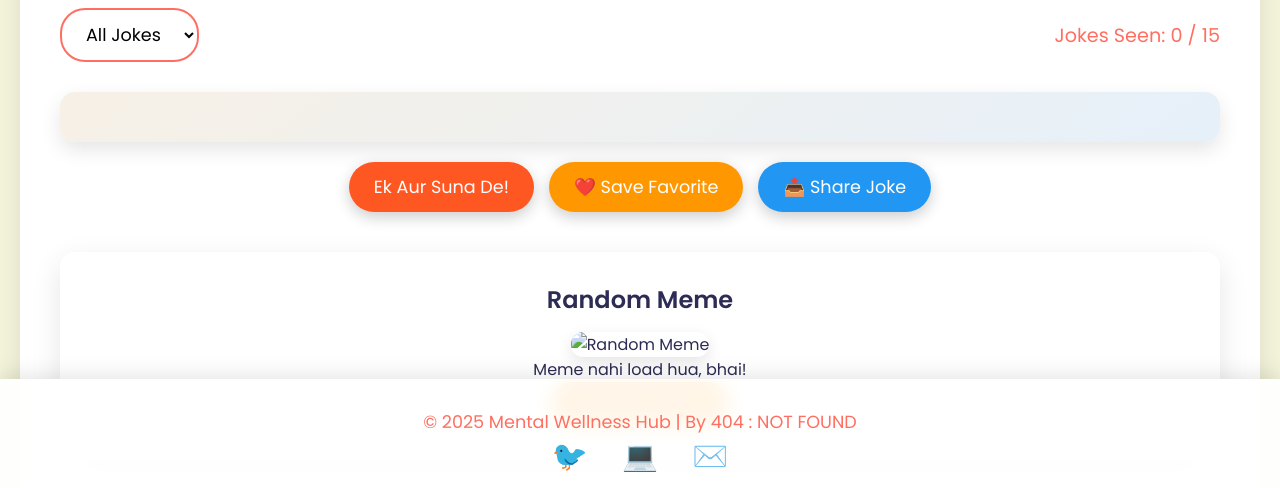
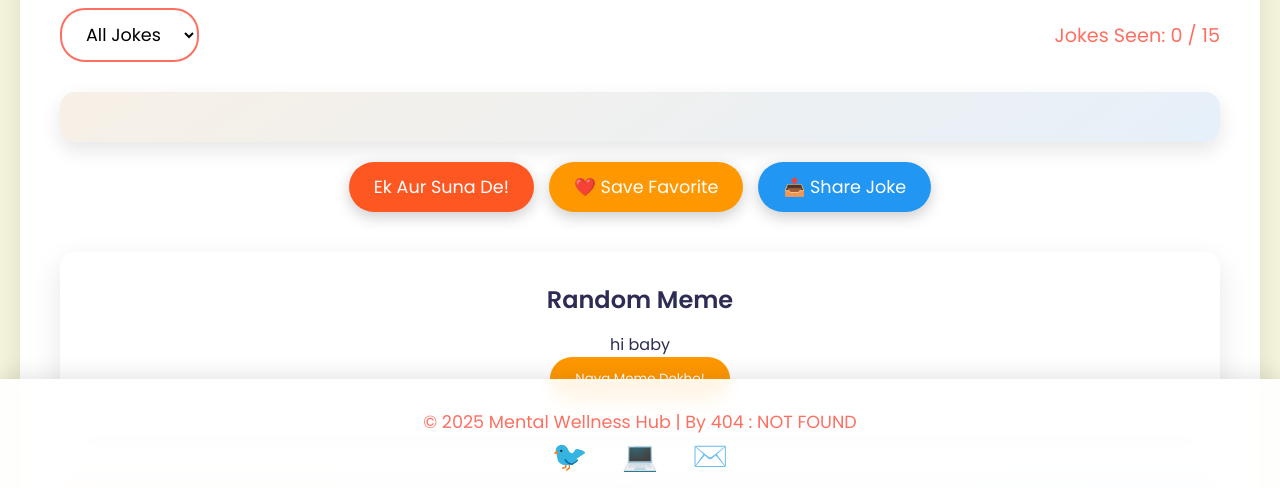
Before and after one commit to krishhn13/Mental-Wellness-Hub, a plain HTML site: page frontend/jokes.html in a window 1280 px wide. Shown: the part 292-780 px from the top of the page. Drawn offline with nearby package versions, Linux system fonts and the light colour scheme; no server answers.

Commit message:
Debugging index.html

```diff
--- a/frontend/jokes.html
+++ b/frontend/jokes.html
@@ -47,8 +47,7 @@
 
             <div class="random-meme">
                 <h3>Random Meme</h3>
-                <img id="meme-image" src="" alt="Random Meme">
-                <p id="meme-fallback" >Meme nahi load hua, bhai!</p>
+                <p>hi baby</p>
                 <button id="next-meme">Naya Meme Dekho!</button>
             </div>
 
```
